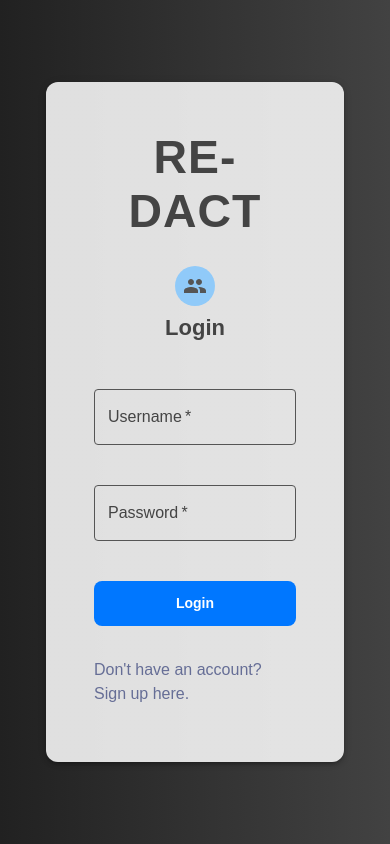
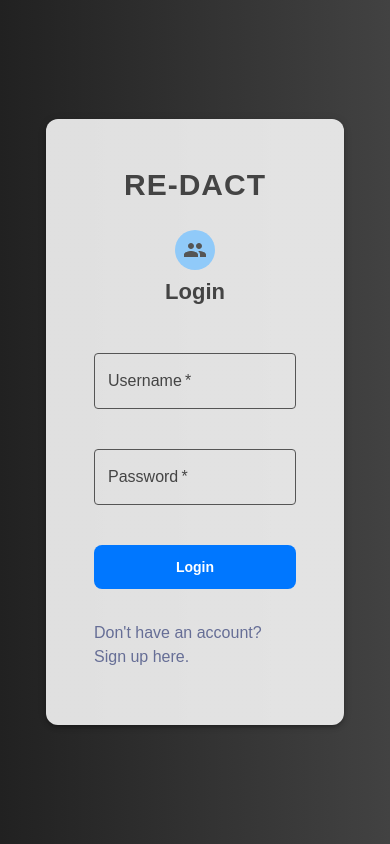
Before and after one commit to singhutsav5502/Hacktivate_Redact_Frontend, a React (Create React App) app: page /login in a window 390 px wide. Built offline with nearby package versions, Linux system fonts and the light colour scheme.

Commit message:
make RE-DACT font responsive

```diff
--- a/src/components/LoginComponent.jsx
+++ b/src/components/LoginComponent.jsx
@@ -80,7 +80,7 @@ const LoginComponent = () => {
           variant="h1"
           sx={{
             fontFamily: "Bebas Neue, sans-serif",
-            fontSize:"2.9em",
+            fontSize:{xs:'1 em',md:"2.9em"},
             fontWeight: 900,
             color: theme,
             textAlign: "center",
--- a/src/components/SignupComponent.jsx
+++ b/src/components/SignupComponent.jsx
@@ -77,7 +77,7 @@ const SignupComponent = () => {
           variant="h1"
           sx={{
             fontFamily: "Bebas Neue, sans-serif",
-            fontSize:"2.9em",
+            fontSize:{xs:'1 em',md:"2.9em"},
             fontWeight: 900,
             color: theme,
             textAlign: "center",
```
